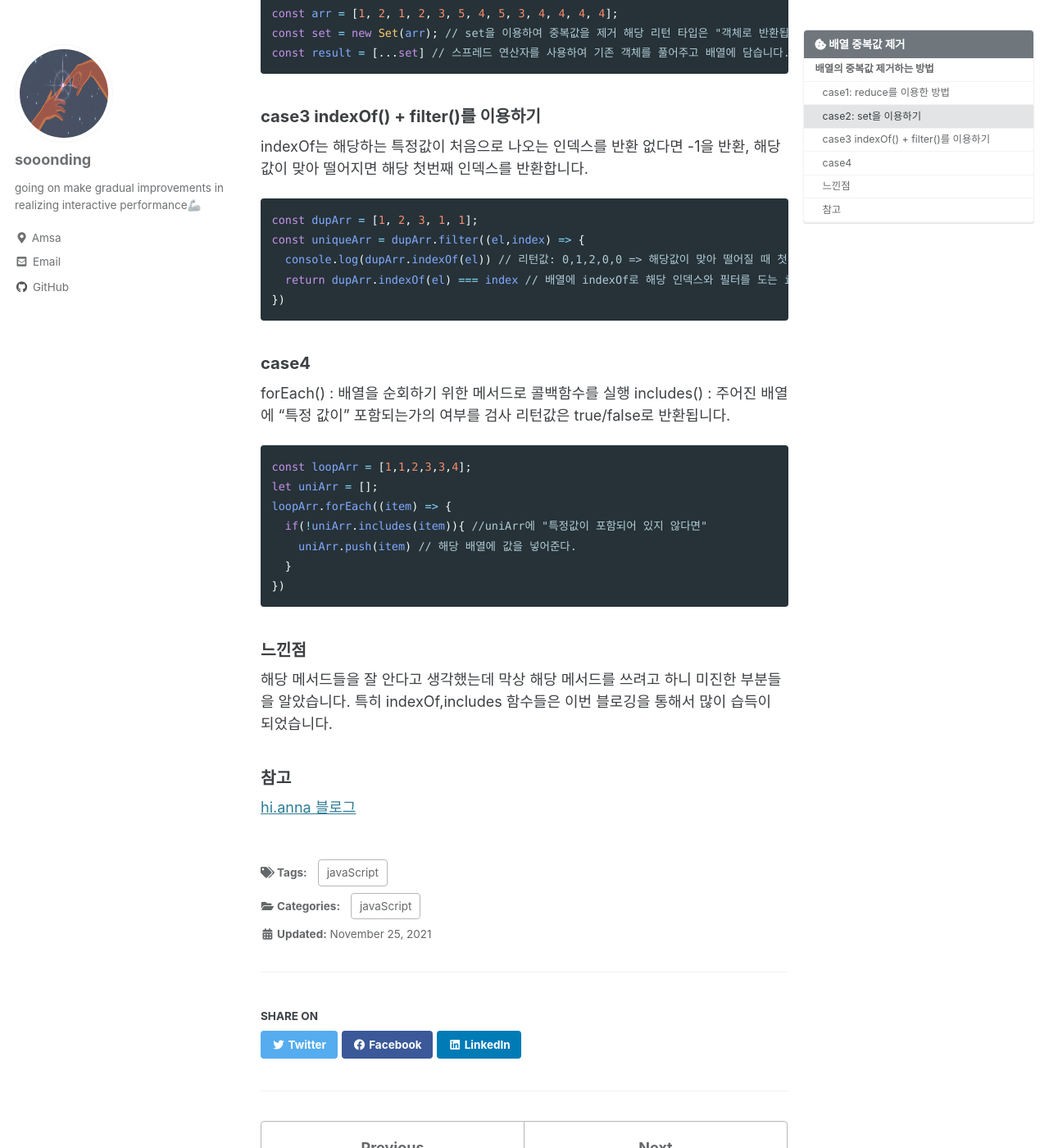
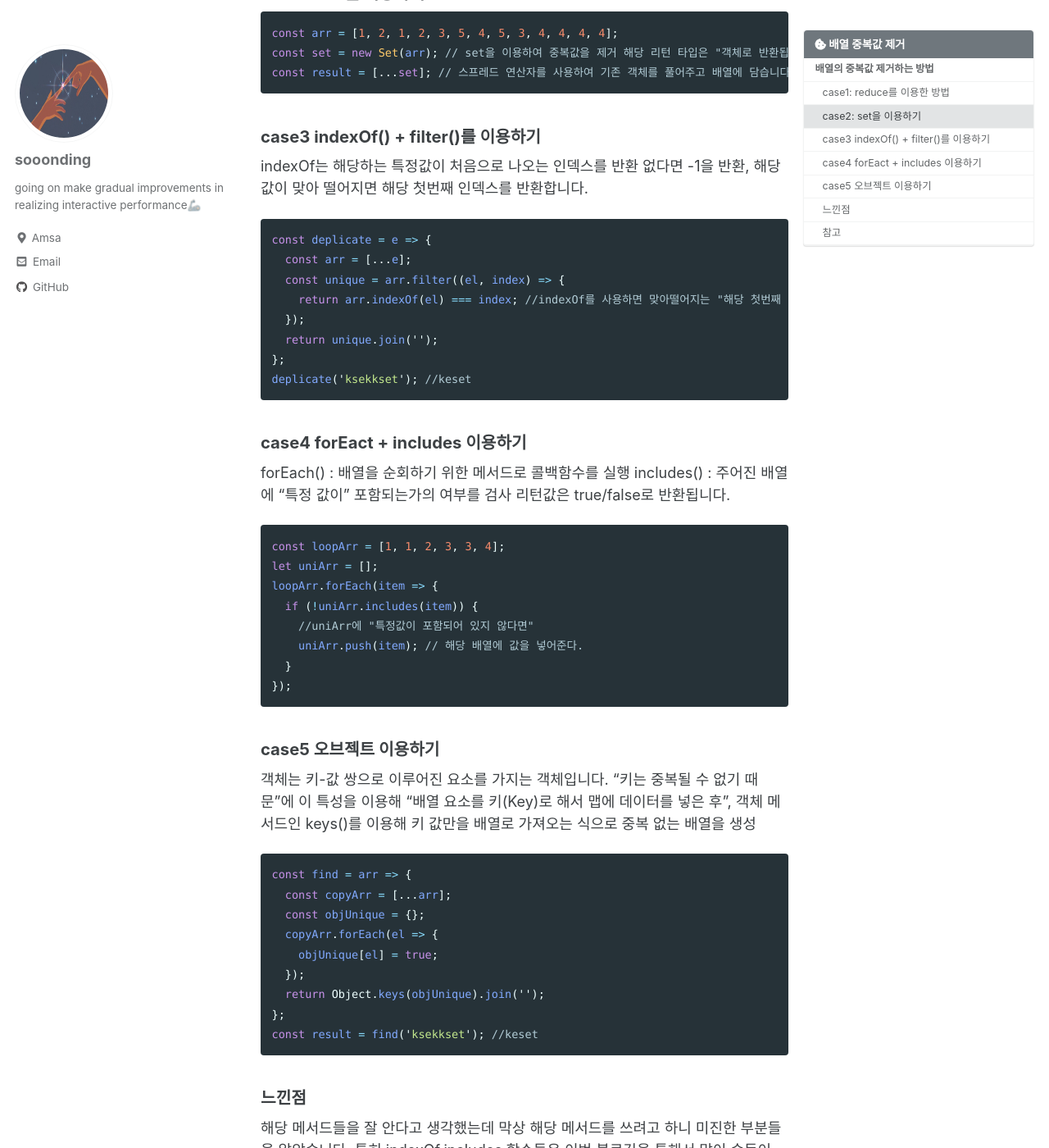
Before and after one commit to sooonding/sooonding.github.io, a Jekyll site: the page built from _posts/javaScript/2021-11-25-배열중복값제거.md, in a window 1280 px wide and 1400 px high, scrolled down 819 px. Shown: the whole window at 82% size. Built offline with Jekyll 4.4.1, drawn with Linux system fonts in a browser that asks for light colours; cached includes are drawn as plain includes.

Commit message:
문자열 중복

````diff
--- a/_posts/javaScript/2021-11-25-배열중복값제거.md
+++ b/_posts/javaScript/2021-11-25-배열중복값제거.md
@@ -1,12 +1,12 @@
 ---
 # []는 카테고리 명 title을 적지 않으면 파일명이 올라간다.
-title: "배열 중복값 제거"
+title: '배열 중복값 제거'
 #excerpt는 description "발췌부분 설정하면 이 글이 들어가고, 설정하지 않는다면 글의 첫 문단이 들어가게됨"
 
 excerpt:
 # 대괄호 안에 들어가는 카테고리 : 목차
 categories:
-  - "javaScript"
+  - 'javaScript'
 tags:
   - [javaScript]
 # toc는 우측 테이블
@@ -14,9 +14,9 @@ toc: true
 # 우측 테이블 내용이 따라 오는것
 toc_sticky: true
 # 우측 테이블 제목
-toc_label: "배열 중복값 제거"
+toc_label: '배열 중복값 제거'
 
-toc_icon: "cookie-bite"
+toc_icon: 'cookie-bite'
 # 처음 작성날짜
 date: 2021-11-25
 # 수정날짜
@@ -28,27 +28,27 @@ last_modified_at: 2021-11-25
 ### case1: reduce를 이용한 방법
 
 ```jsx
-  let arr = [1, 2, 1, 2, 3, 5, 4, 5, 3, 4, 4, 4, 4];
+let arr = [1, 2, 1, 2, 3, 5, 4, 5, 3, 4, 4, 4, 4];
 
-  let cancel = arr.sort().reduce((acc,cur) => {
-    const length = acc.length; // 1.누적값(배열)의 길이를 구한 변수를 선언
-    if(length === 0 || acc[length - 1] !== cur){ // 2.배열의 길이가 0이거나 배열안의 값과 기존 배열의 값이 다르면이라는 조건
-      acc.push(cur) // 조건절로 걸러진 값을 초깃값에 담아줍니다.
-    }
-    return acc
-    },[])
+let cancel = arr.sort().reduce((acc, cur) => {
+  const length = acc.length; // 1.누적값(배열)의 길이를 구한 변수를 선언
+  if (length === 0 || acc[length - 1] !== cur) {
+    // 2.배열의 길이가 0이거나 배열안의 값과 기존 배열의 값이 다르면이라는 조건
+    acc.push(cur); // 조건절로 걸러진 값을 초깃값에 담아줍니다.
+  }
+  return acc;
+}, []);
 ```
 
 reduce는 누적값과 현재 순회를하는 값에 대한 정보를 알 수 있습니다. 먼저, 누적값의 길이를 구하고 조건으로 해당 값이 없거나 값이 같지 않다면
 중복되는 일을 줄일 수 있기 때문에 해당 조건을 주었습니다.
-
 
 ### case2: set을 이용하기
 
 ```jsx
 const arr = [1, 2, 1, 2, 3, 5, 4, 5, 3, 4, 4, 4, 4];
 const set = new Set(arr); // set을 이용하여 중복값을 제거 해당 리턴 타입은 "객체로 반환됩니다.
-const result = [...set] // 스프레드 연산자를 사용하여 기존 객체를 풀어주고 배열에 담습니다.
+const result = [...set]; // 스프레드 연산자를 사용하여 기존 객체를 풀어주고 배열에 담습니다.
 ```
 
 ### case3 indexOf() + filter()를 이용하기
@@ -56,35 +56,55 @@ const result = [...set] // 스프레드 연산자를 사용하여 기존 객체
 indexOf는 해당하는 특정값이 처음으로 나오는 인덱스를 반환 없다면 -1을 반환, 해당값이 맞아 떨어지면 해당 첫번째 인덱스를 반환합니다.
 
 ```jsx
-const dupArr = [1, 2, 3, 1, 1];
-const uniqueArr = dupArr.filter((el,index) => {
-  console.log(dupArr.indexOf(el)) // 리턴값: 0,1,2,0,0 => 해당값이 맞아 떨어질 때 첫번째 인덱스를 반환하니까
-  return dupArr.indexOf(el) === index // 배열에 indexOf로 해당 인덱스와 필터를 도는 index가 같으면 리턴
-})
+const deplicate = e => {
+  const arr = [...e];
+  const unique = arr.filter((el, index) => {
+    return arr.indexOf(el) === index; //indexOf를 사용하면 맞아떨어지는 "해당 첫번째 index를 반환"
+  });
+  return unique.join('');
+};
+deplicate('ksekkset'); //keset
 ```
 
-### case4
+### case4 forEact + includes 이용하기
 
 forEach() : 배열을 순회하기 위한 메서드로 콜백함수를 실행
 includes() : 주어진 배열에 "특정 값이" 포함되는가의 여부를 검사 리턴값은 true/false로 반환됩니다.
 
 ```jsx
-const loopArr = [1,1,2,3,3,4];
+const loopArr = [1, 1, 2, 3, 3, 4];
 let uniArr = [];
-loopArr.forEach((item) => {
-  if(!uniArr.includes(item)){ //uniArr에 "특정값이 포함되어 있지 않다면"
-    uniArr.push(item) // 해당 배열에 값을 넣어준다.
+loopArr.forEach(item => {
+  if (!uniArr.includes(item)) {
+    //uniArr에 "특정값이 포함되어 있지 않다면"
+    uniArr.push(item); // 해당 배열에 값을 넣어준다.
   }
-})
+});
 ```
 
+### case5 오브젝트 이용하기
+
+객체는 키-값 쌍으로 이루어진 요소를 가지는 객체입니다.
+"키는 중복될 수 없기 때문"에 이 특성을 이용해 "배열 요소를 키(Key)로 해서 맵에 데이터를 넣은 후",
+객체 메서드인 keys()를 이용해 키 값만을 배열로 가져오는 식으로 중복 없는 배열을 생성
+
+```js
+const find = arr => {
+  const copyArr = [...arr];
+  const objUnique = {};
+  copyArr.forEach(el => {
+    objUnique[el] = true;
+  });
+  return Object.keys(objUnique).join('');
+};
+const result = find('ksekkset'); //keset
+```
 
 ### 느낀점
 
 해당 메서드들을 잘 안다고 생각했는데 막상 해당 메서드를 쓰려고 하니 미진한 부분들을 알았습니다.
 특히 indexOf,includes 함수들은 이번 블로깅을 통해서 많이 습득이 되었습니다.
 
-
 ### 참고
 
 [hi.anna 블로그](https://hianna.tistory.com/422)
````
